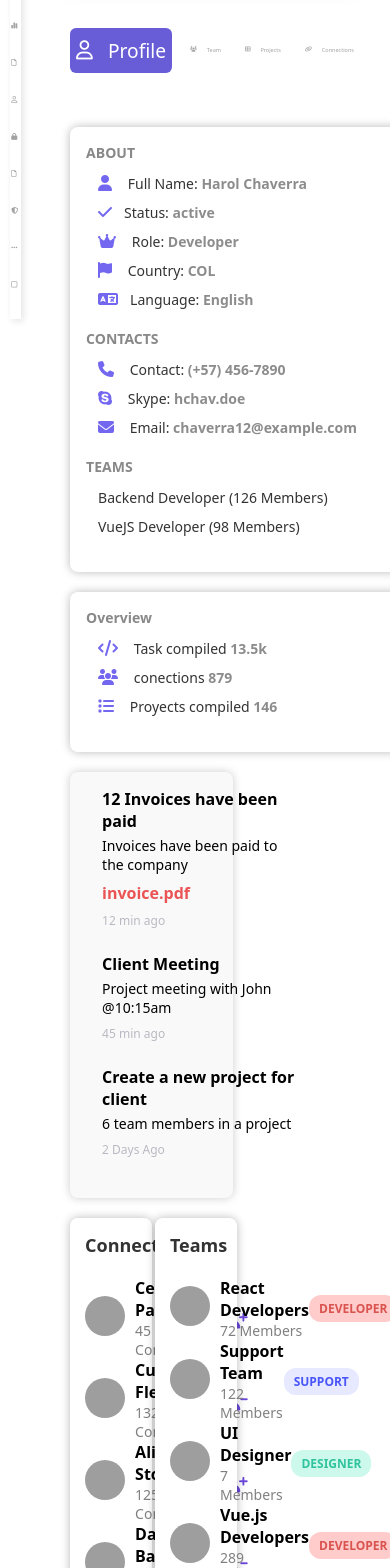
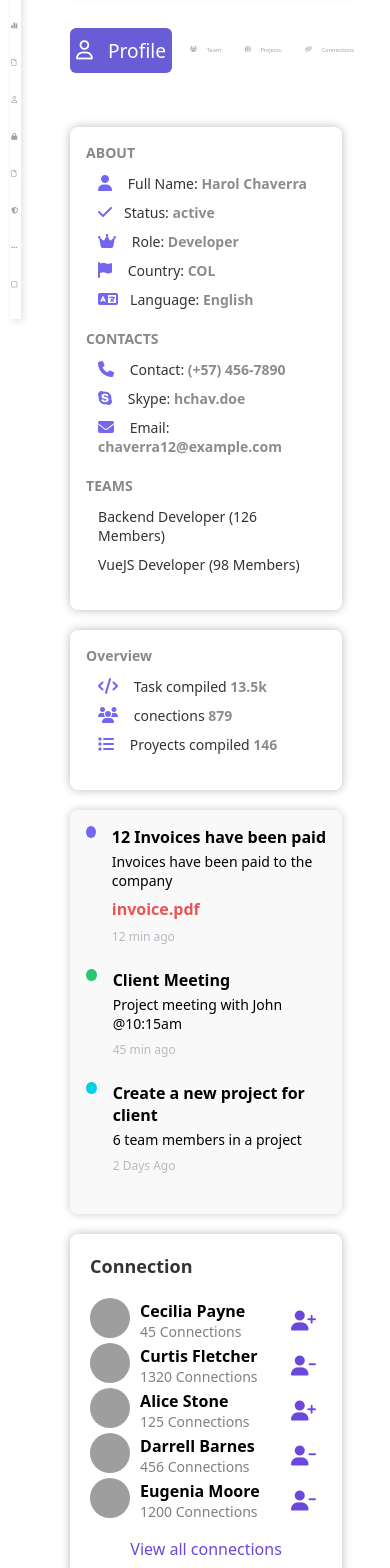
Before and after one commit to Harolin-23/Proyects-Vue, a Vue app in the folder webRiwi/: page / in a window 390 px wide. Shown: the part 400-1968 px from the top of the page. Built offline with nearby package versions, Linux system fonts and the light colour scheme; grey boxes are pictures that could not be loaded; some icons are missing.

Commit message:
reponsive elements user

```diff
--- a/webRiwi/src/App.vue
+++ b/webRiwi/src/App.vue
@@ -379,4 +379,43 @@ function toggleDarkMode() {
         opacity: 1;
     }
 }
+
+
+
+
+@media screen and (max-width: 1360px) {
+    .sec-1{
+        width: 100%;
+        justify-content: center;
+
+
+        .user-profile{
+            width: 100%;
+            font-size: calc(1em + 1vw) !important;
+        }
+    }
+
+    .sec-2{
+        width: 100%;
+        .sec-3{
+            width: 100% !important;
+            display: flex;
+            flex-direction: column;
+            gap: 20px;
+
+            .team-list{
+                width: 100% !important;
+            }
+            .connection-list{
+                width: 100% !important;
+            }
+        }
+
+    }
+
+    .status{
+        display: flex;
+        transition: 0.3s;
+    }
+}
 </style>
--- a/webRiwi/src/pages/components/user/conection.vue
+++ b/webRiwi/src/pages/components/user/conection.vue
@@ -70,7 +70,7 @@
     padding: 20px;
     border-radius: 8px;
     box-shadow: 0 0 10px rgba(0, 0, 0, 0.274) !important;
-    max-width: 400px;
+
 
 
     h3 {
@@ -83,7 +83,6 @@
       display: flex;
       align-items: center;
       justify-content: space-between;
-
       width: 100%;
 
       .avatar {
@@ -138,24 +137,6 @@
     }
   }
 
-  @media only screen and (max-width: 600px) {
-    .connection-list {
-      max-width: 100%;
-      padding: 15px;
-    }
 
-    .connection-item .info {
-      h4 {
-        font-size: 14px;
-      }
 
-      p {
-        font-size: 12px;
-      }
-    }
-
-    .action-button {
-      font-size: 18px;
-    }
-  }
   </style>
```
